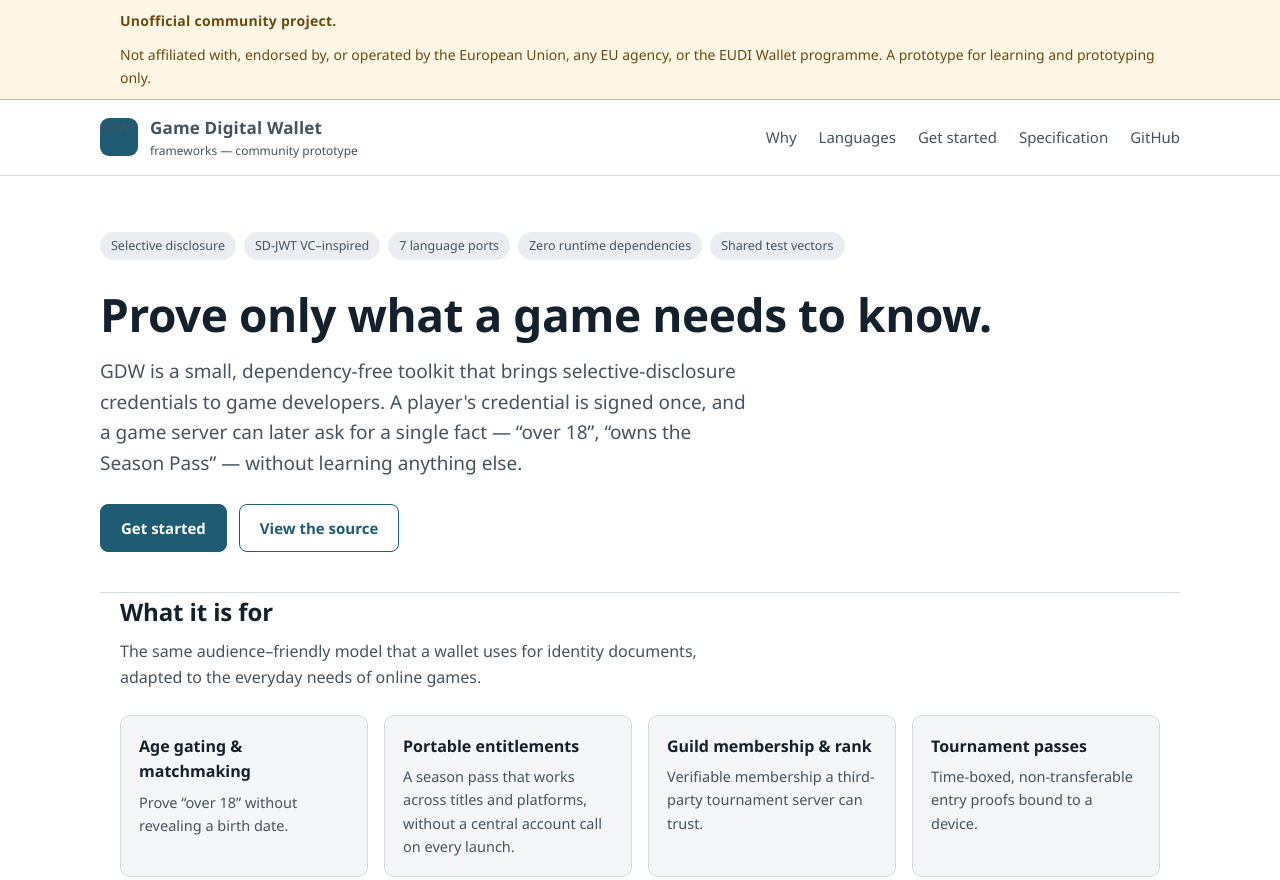
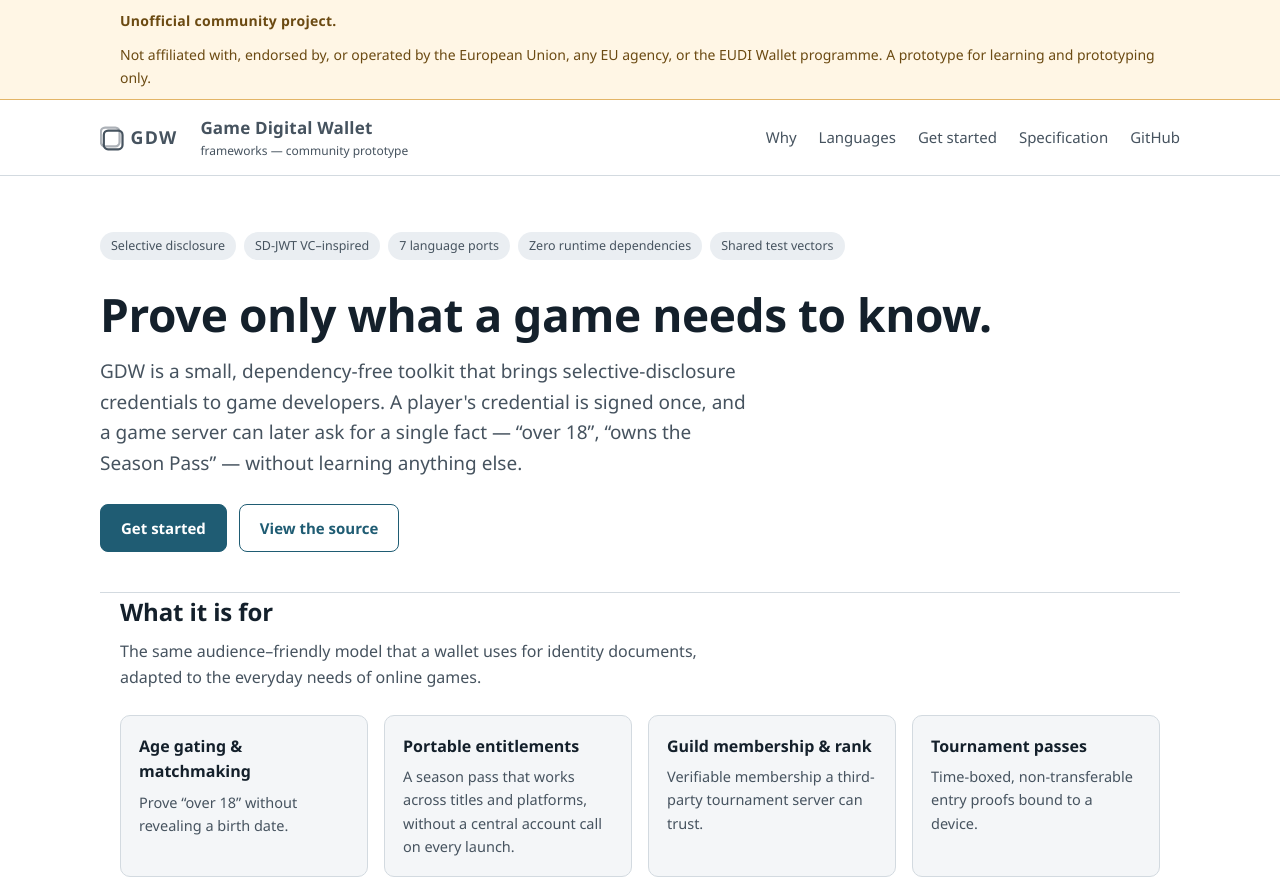
Before and after one commit to abutauskas/gdw-game-wallet-frameworks, a plain HTML site: page site/index.html in a window 1280 px wide. Shown: the top 880 px of the page. Drawn offline with Linux system fonts and the light colour scheme.

Commit message:
Replace the header square with a GDW wordmark logo and add a favicon

```diff
--- a/site/index.html
+++ b/site/index.html
@@ -6,6 +6,8 @@
 <title>GDW — Game Digital Wallet frameworks</title>
 <meta name="description" content="An unofficial, community prototype that adapts selective-disclosure credentials to game engines. Seven language ports, one shared token format.">
 <meta name="robots" content="index, follow">
+<link rel="icon" href="favicon.svg" type="image/svg+xml">
+<link rel="apple-touch-icon" href="favicon.svg">
 <style>
   :root {
     --bg: #ffffff;
@@ -57,12 +59,8 @@
   header.site { border-bottom: 1px solid var(--line); background: #fff; position: sticky; top: 0; z-index: 20; }
   .bar { display: flex; align-items: center; justify-content: space-between; gap: 20px; padding: 14px 0; }
   .brand { display: flex; align-items: center; gap: 12px; text-decoration: none; color: var(--ink); }
-  .mark {
-    width: 38px; height: 38px; border-radius: 9px; flex: none;
-    background: var(--accent);
-    display: grid; place-items: center; color: #fff; font-weight: 700; font-size: 15px;
-    letter-spacing: .04em;
-  }
+  .mark { flex: none; height: 34px; width: auto; color: var(--accent); display: block; }
+  .mark svg { display: block; height: 34px; width: auto; }
   .brand b { font-size: 17px; letter-spacing: .01em; }
   .brand span { display: block; font-size: 12px; color: var(--ink-soft); font-weight: 400; }
   nav.main { display: flex; gap: 22px; flex-wrap: wrap; }
@@ -149,7 +147,19 @@
 <header class="site">
   <div class="wrap bar">
     <a class="brand" href="#top">
-      <span class="mark" aria-hidden="true">GDW</span>
+      <span class="mark" aria-hidden="true">
+        <svg viewBox="0 0 104 40" role="img" aria-label="GDW">
+          <title>GDW</title>
+          <!-- a single "revealed" tile behind the mark: one fact surfaced from a set -->
+          <rect x="1" y="9" width="22" height="22" rx="5"
+                fill="none" stroke="currentColor" stroke-width="2.6" opacity="0.45" />
+          <rect x="4.5" y="12.5" width="22" height="22" rx="5"
+                fill="none" stroke="currentColor" stroke-width="2.6" />
+          <text x="36" y="28.5" font-family='"Segoe UI", system-ui, sans-serif'
+                font-size="21" font-weight="700" letter-spacing="1.5"
+                fill="currentColor">GDW</text>
+        </svg>
+      </span>
       <span>
         <b>Game Digital Wallet</b>
         <span>frameworks — community prototype</span>
```
Also changed, not shown: site/favicon.svg (added).
